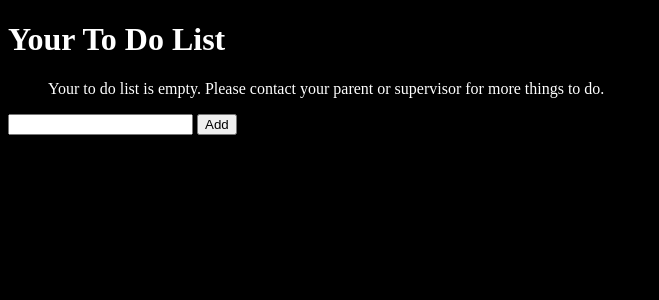
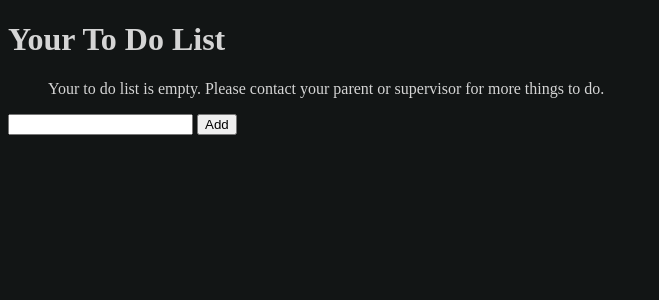
Before and after one commit to pschake34/todo-website, a Django app: template templates/todo_none.html in a window 1280 px wide. Shown: the top 300 px of the page, without its empty margins (0-659 px from the left). Run offline with Django 3.2, Linux system fonts and the light colour scheme; the template is opened without the code that fills it, so the values that code supplies are empty.

Commit message:
Tweak dark mode

```diff
--- a/statics/css/style.css
+++ b/statics/css/style.css
@@ -2,6 +2,6 @@ a:visited{color:#ff0000}
 a:link{color:#ff0000}
 a:hover{color:ff6600}
 html {
-    background-color:black;
-    color:white;
+    background-color: #121515  ;
+    color:#d5d5d5;
 }
--- a/templates/todo.html
+++ b/templates/todo.html
@@ -3,7 +3,7 @@
 <head>
     <h1>Your To Do List</h1>
 
-    {% load staticfiles %}
+    {% load static %}
 
     <link rel="stylesheet" href="{% static 'css/style.css' %}">
 </head>
--- a/templates/todo_none.html
+++ b/templates/todo_none.html
@@ -3,7 +3,7 @@
 <head>
     <h1>Your To Do List</h1>
 
-    {% load staticfiles %}
+    {% load static %}
 
     <link rel="stylesheet" href="{% static 'css/style.css' %}">
 </head>
```
